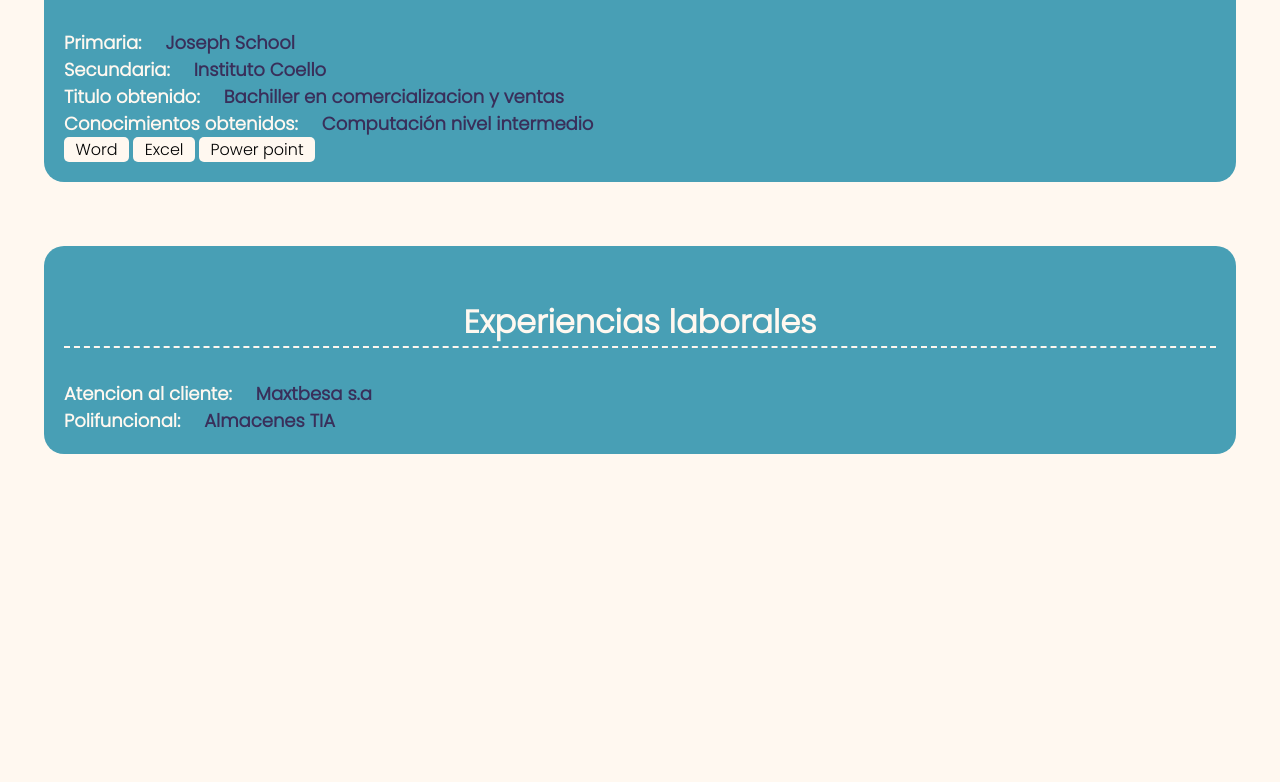
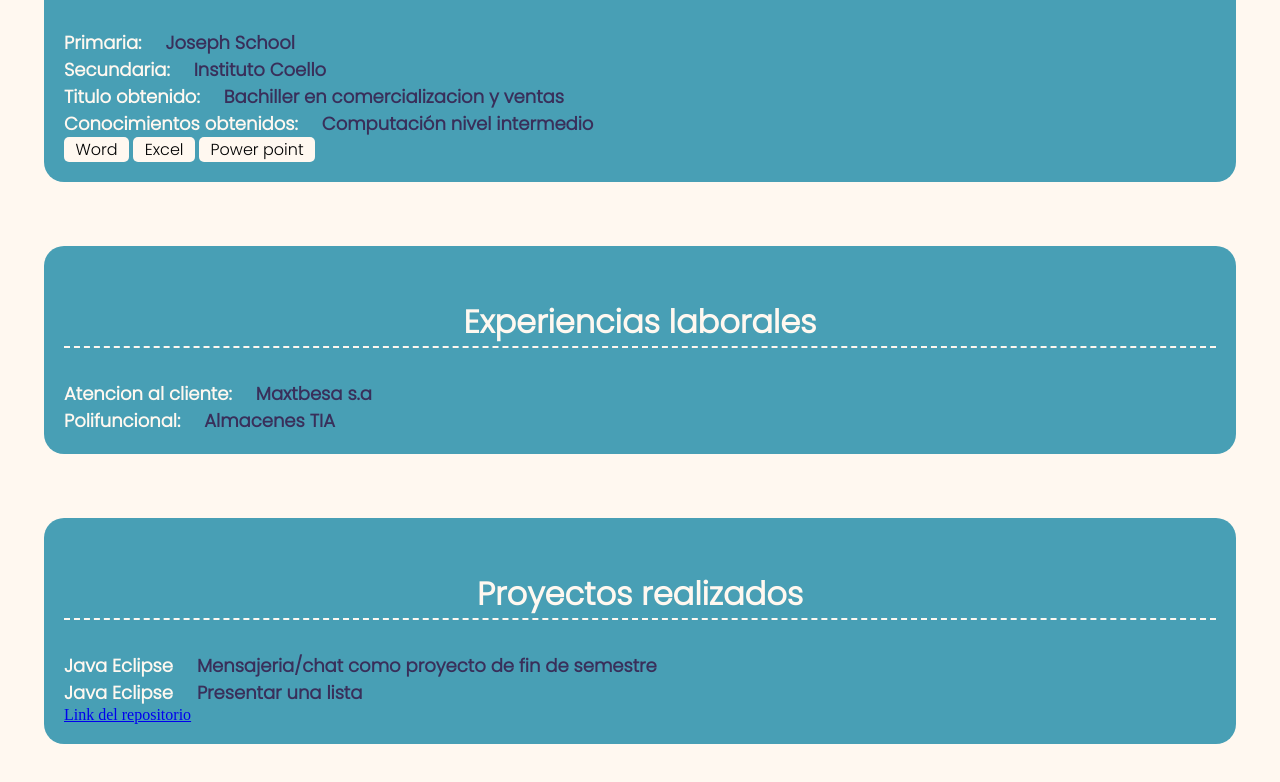
Before and after one commit to milenaDeJesus/cv-milena, a plain HTML site: page index.html in a window 1280 px wide. Shown: the part 1094-1876 px from the top of the page. Before the commit the page ends 1612 px from the top, so only its background shows below. Drawn offline with Linux system fonts and the light colour scheme.

Commit message:
se actualizo el codigo

```diff
--- a/index.html
+++ b/index.html
@@ -64,5 +64,15 @@
 
     </div>
 
+    <div class= "info">
+        <p class="tituloSeccion">Proyectos realizados</p>
+        <p class="tituloInfo">Java Eclipse</p>
+        <p class="infoInfo">Mensajeria/chat como proyecto de fin de semestre</p><br>
+        <p class="tituloInfo">Java Eclipse</p>
+        <p class="infoInfo">Presentar una lista </p><br>
+        <a href="https://github.com/milenaDeJesus/proyectos" target="_blank">Link del repositorio</a>
+
+    </div>
+
 </body>
 </html>
```
